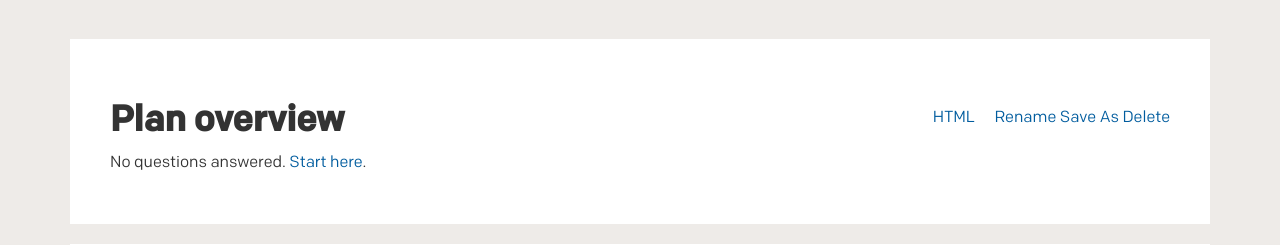
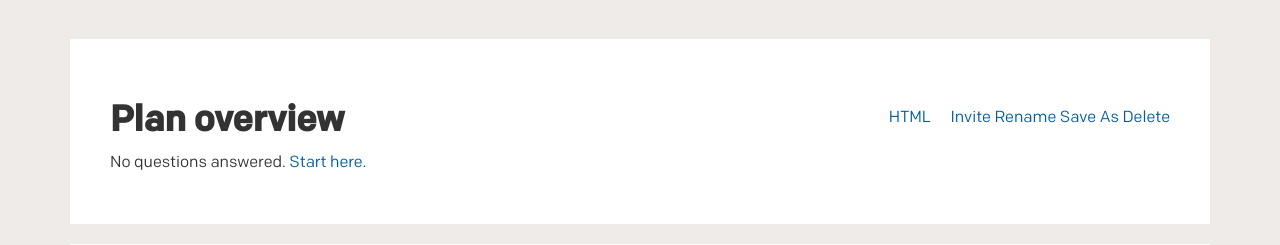
Before and after one commit to hmpf/easydmp, a Django app: template src/easydmp/plan/templates/easydmp/plan/plan_detail.html in a window 1280 px wide. Shown: the part 147-392 px from the top of the page. Run offline with Django 3.2, Linux system fonts and the light colour scheme; the template is opened without the code that fills it, so the values that code supplies are empty; some libraries are stand-ins or nearby versions.

Commit message:
Add an invite-link in the actions up top

```diff
--- a/src/easydmp/plan/templates/easydmp/plan/plan_detail.html
+++ b/src/easydmp/plan/templates/easydmp/plan/plan_detail.html
@@ -15,6 +15,7 @@
           <h2>Plan overview</h2>
           <div class="actions">
             <a id="action_html" href="{% url 'generated_plan_html' plan=object.id %}">HTML</a>
+            <a id="action_invite" href="{% url 'invitation_plan_editor_create' plan=object.id %}">Invite</a>
             <a id="action_rename" href="{% url 'update_plan' plan=object.id %}">Rename</a>
             <a id="action_save_as" href="{% url 'plan_saveas' plan=object.id %}">Save As</a>
             <a id="action_delete" href="{% url 'plan_delete' plan=object.id %}">Delete</a>
```
